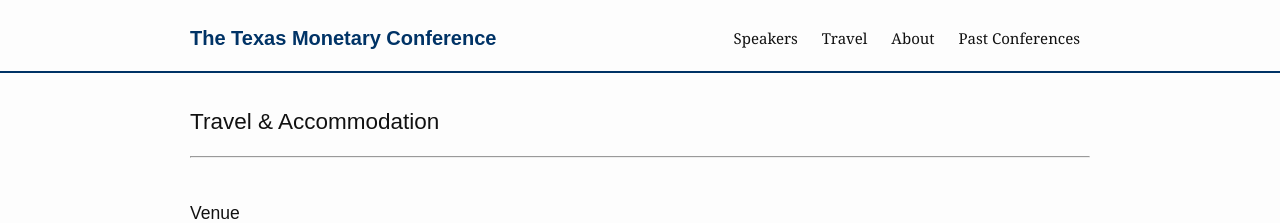
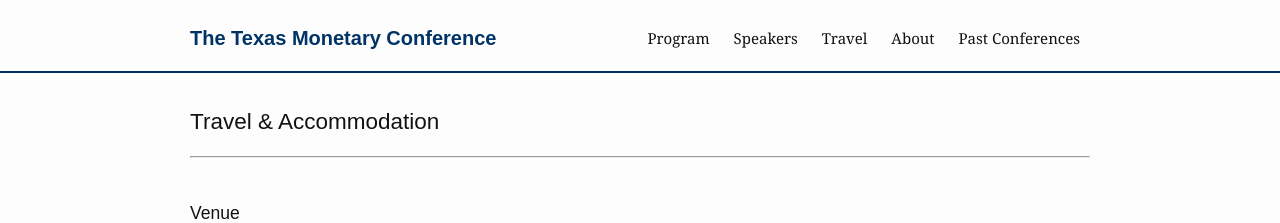
Before and after one commit to zbethune/zbethune.github.io, a Jekyll site: the page built from texas-monetary-conference/travel.md, in a window 1280 px wide. Shown: the top 223 px of the page. Built offline with Jekyll 4.4.1, drawn with Linux system fonts in a browser that asks for light colours.

Commit message:
Update header.html

```diff
--- a/_includes/conference/header.html
+++ b/_includes/conference/header.html
@@ -8,6 +8,7 @@
       <a href="#" class="menu-icon"></a>
 
       <div class="menu">
+        <a class="page-link" href="{{ "/texas-monetary-conference/" | absolute_url }}">Program</a>
         <a class="page-link" href="{{ "/texas-monetary-conference/speakers" | absolute_url }}">Speakers</a>
         <a class="page-link" href="{{ "/texas-monetary-conference/travel" | absolute_url }}">Travel</a>
         <a class="page-link" href="{{ "/texas-monetary-conference/about" | absolute_url }}">About</a>
```
